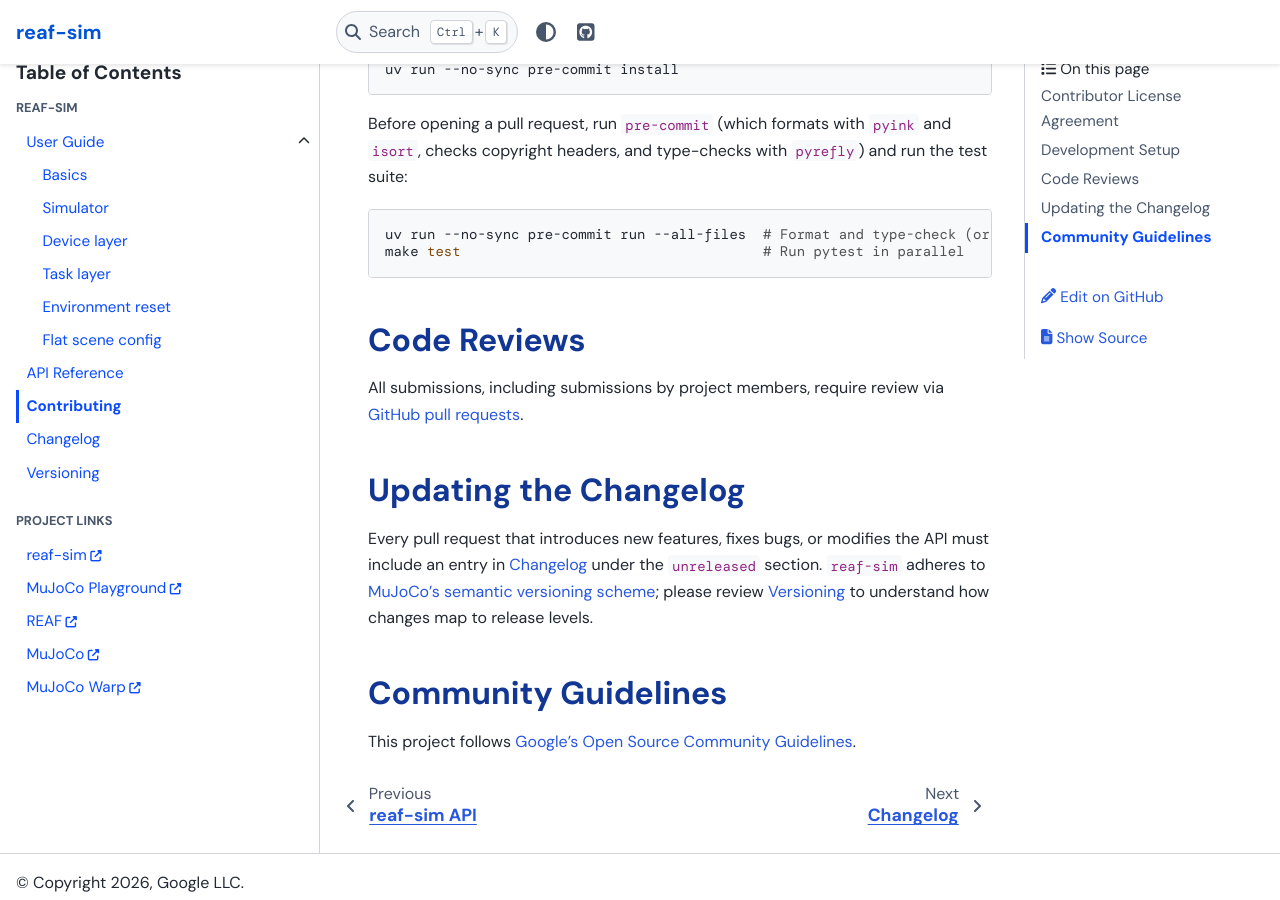
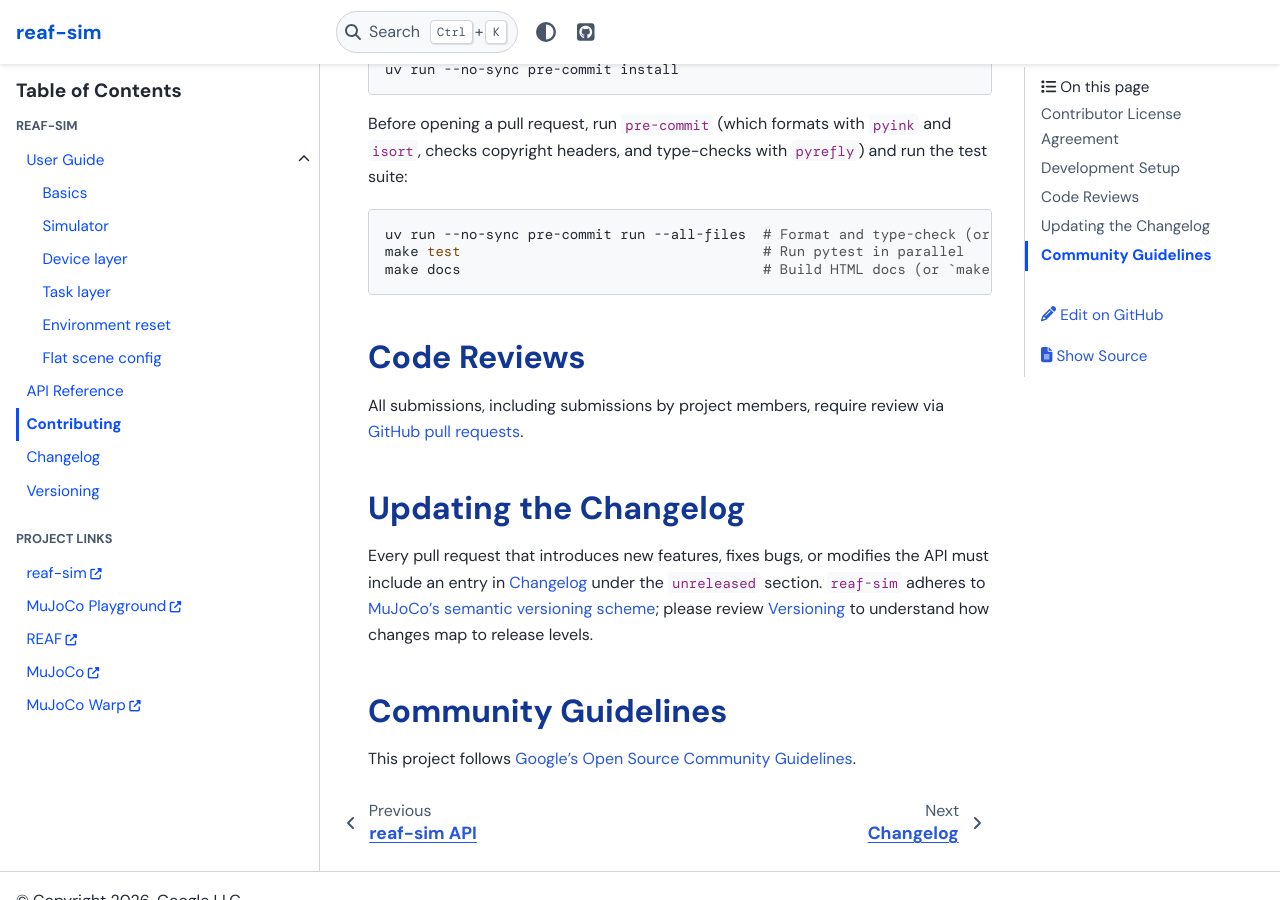
Before and after one commit to google-deepmind/reaf-sim, a Sphinx documentation site: the page built from docs/contributing.rst, in a window 1280 px wide and 900 px high, scrolled down 723 px. Built offline with Sphinx 7.4.7 and the PyData theme 0.15.4, drawn with Linux system fonts in a browser that asks for light colours.

Commit message:
Add `make docs` and `make serve-docs` targets to build and preview Sphinx documentation locally.
PiperOrigin-RevId: 1009869981
Change-Id: Ice2121c250a5c685082c247414b497c96902cd48

```diff
--- a/docs/contributing.rst
+++ b/docs/contributing.rst
@@ -34,6 +34,7 @@ headers, and type-checks with `pyrefly`) and run the test suite:
 
     uv run --no-sync pre-commit run --all-files  # Format and type-check (or `make format` / `make typecheck`)
     make test                                    # Run pytest in parallel
+    make docs                                    # Build HTML docs (or `make serve-docs` to preview locally)
 
 Code Reviews
 ------------
```
Also changed, not shown: CONTRIBUTING.md (+1 -0 lines), 1 other file.
